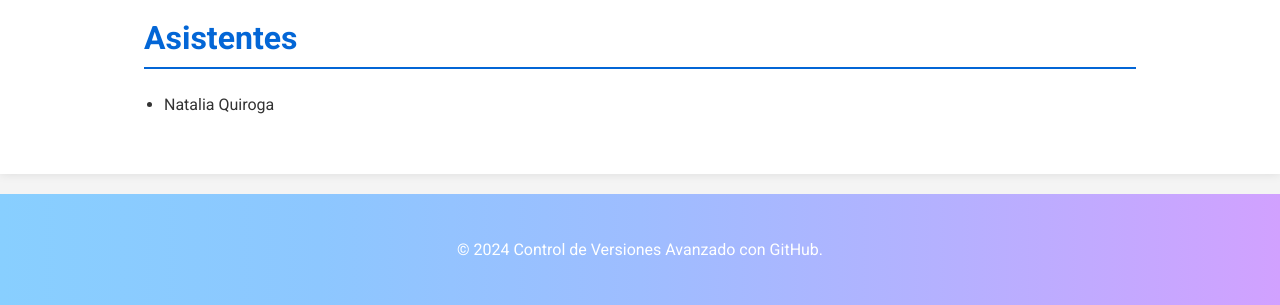
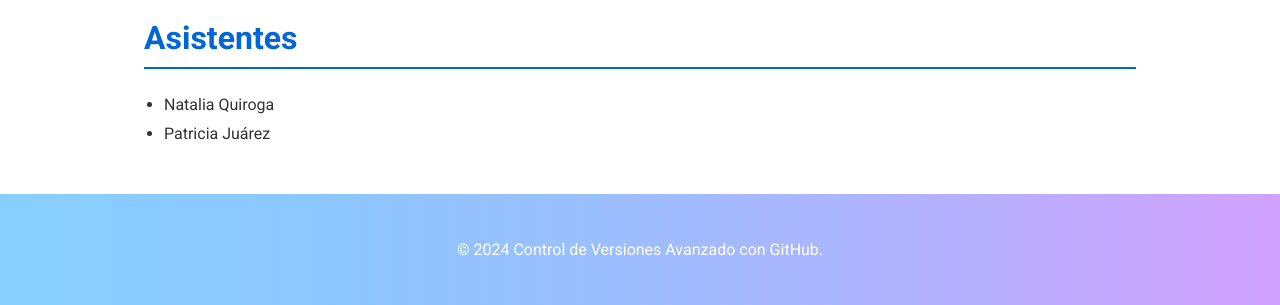
Before and after one commit to nquirogac/Hackademy, a plain HTML site: page index.html in a window 1280 px wide. Shown: the part 495-800 px from the top of the page. Drawn offline with Linux system fonts and the light colour scheme.

Commit message:
Añadir mi nombre

```diff
--- a/index.html
+++ b/index.html
@@ -32,7 +32,7 @@
             <h2>Asistentes</h2>
             <ul>
                 <li>Natalia Quiroga</li>
-
+                <li>Patricia Juárez</li>
             </ul>
 
         </div>
```
